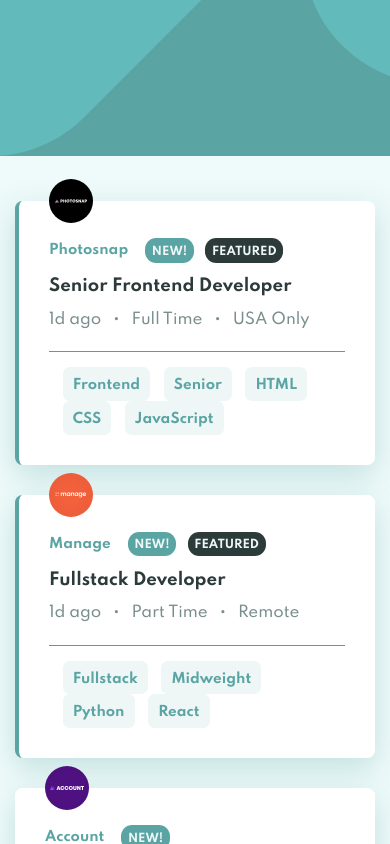
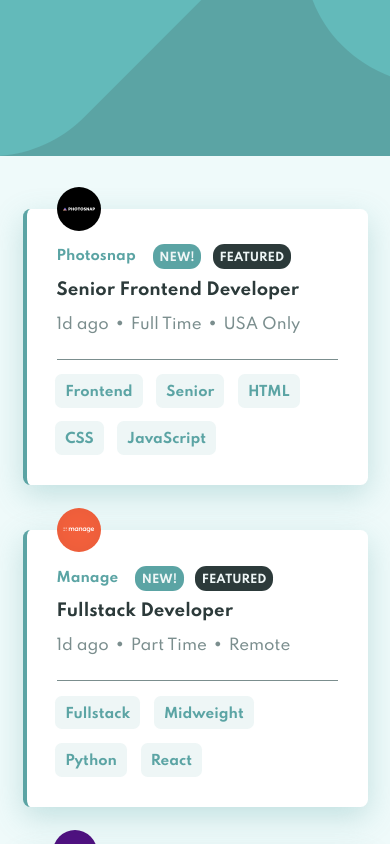
Before and after one commit to jakubjanik1/job-listings-with-filtering, a Vue app: page / in a window 390 px wide. Shown: the top 844 px of the page. Built offline with nearby package versions, Linux system fonts and the light colour scheme.

Commit message:
Improve a mobile layout

```diff
--- a/src/App.vue
+++ b/src/App.vue
@@ -59,7 +59,7 @@ main {
 
 @media all and (max-width: 1000px) {
   main {
-    padding: 2em 1em;
+    padding: 2em 1.5em;
   }
 }
 </style>
--- a/src/components/Job.vue
+++ b/src/components/Job.vue
@@ -11,9 +11,11 @@
 
       <div class="job__position">{{ job.position }}</div>
 
-      <div>
+      <div class="job__additional-info">
         <div class="job__date">{{ job.postedAt }}</div>
+
         <div class="job__contract">{{ job.contract }}</div>
+
         <div class="job__location">{{ job.location }}</div>
       </div>
     </div>
@@ -125,17 +127,22 @@ $logo-size: 88px;
     }
   }
 
-  &__date,
-  &__contract,
-  &__location {
+  &__additional-info {
     color: hsl(180, 8%, 52%);
     font-weight: 500;
+    text-align: center;
+    margin: 0;
   }
 
   &__contract,
   &__location {
+    display: flex;
+    justify-content: center;
+    align-items: center;
+
     &::before {
-      content: "\00a0\00a0\00a0•\00a0\00a0\00a0";
+      content: "\00a0•\00a0";
+      font-size: 1.5em;
     }
   }
 
@@ -173,6 +180,8 @@ $logo-size: 88px;
   .job {
     flex-direction: column;
     position: relative;
+    max-width: 500px;
+    margin: 1.5em;
 
     &__logo {
       width: $logo-size / 2;
@@ -189,14 +198,21 @@ $logo-size: 88px;
     &__line {
       height: 1px;
       width: 100%;
-      background: hsl(180, 8%, 52%);
       margin: 1em 0;
+      border-top: 1px solid hsl(180, 8%, 52%);
     }
 
     &__filters {
       display: flex;
       flex-wrap: wrap;
       justify-content: unset;
+      margin-left: -1em;
+      margin-top: -1em;
+      height: 5em;
+
+      & > * {
+        margin-top: 1em;
+      }
     }
   }
 }
```
